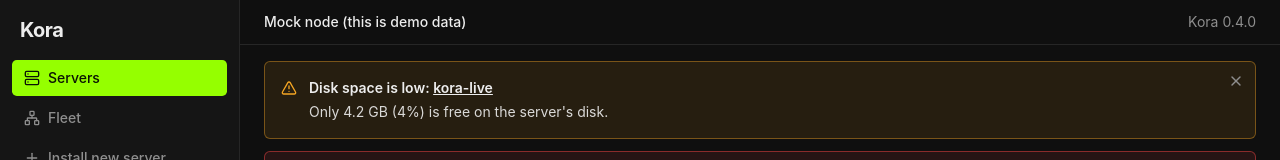
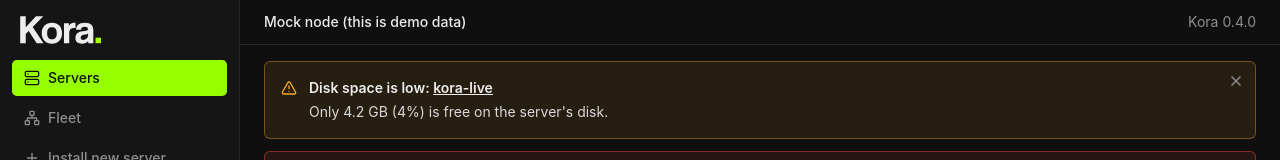
Before and after one commit to KoraFiveM/kora-installer, a React (Vite) app in the folder web/: page / in a window 1280 px wide. Shown: the top 160 px of the page. Built offline with nearby package versions, Linux system fonts and the light colour scheme; a web font is replaced by a local one.

Commit message:
Panel name: use the Kora wordmark from the website instead of Big Shoulders text

```diff
--- a/web/src/components/AppShell.tsx
+++ b/web/src/components/AppShell.tsx
@@ -7,6 +7,7 @@ import { useServerEvents } from '@/hooks/useServerEvents'
 import { Alert } from '@/components/ui/alert'
 import { AlertsBanner } from '@/components/AlertsBanner'
 import { ErrorBoundary } from '@/components/ErrorBoundary'
+import { KoraLogo } from '@/components/KoraLogo'
 import { cn } from '@/lib/utils'
 
 const nav = [
@@ -25,7 +26,7 @@ export function AppShell() {
   return (
     <div className="flex min-h-screen flex-col md:flex-row">
       <aside className="border-b border-border bg-card md:min-h-screen md:w-60 md:shrink-0 md:border-b-0 md:border-r">
-        <div className="px-5 py-4 font-heading text-xl font-bold tracking-tight">Kora</div>
+        <div className="px-5 py-4"><KoraLogo className="h-7 w-auto text-foreground" /></div>
         <nav aria-label="Main" className="flex gap-1 px-3 pb-3 md:flex-col md:pb-0">
           {/* The fleet uses the tokens of other panels stored here, so it is only offered on this computer. */}
           {nav.filter((n) => !(n.to === '/fleet' && meta.data?.remote)).map(({ to, label, icon: Icon, end }) => (
--- /dev/null
+++ b/web/src/components/KoraLogo.tsx
@@ -0,0 +1,16 @@
+/**
+ * The Kora wordmark: "Kora" plus the square period, the same vector paths the website uses
+ * (ki-site2 src/components/site/kora-logo.tsx, from the brand file). Letters follow the text colour;
+ * the period is the brand lime.
+ */
+export function KoraLogo({ className }: { className?: string }) {
+  return (
+    <svg viewBox="70 205 427 147" role="img" aria-label="Kora" fill="currentColor" className={className}>
+      <path transform="matrix(212.2636,0,0,-212.2636,66.1094,347.45735)" d="M.59999087 0 .33198548 .40202333 .59399417 .6640625H.4139862L.1599884 .3940277V.6640625H.022994996V0H.1599884V.22601319L.23399353 .2990265 .43099977 0H.59999087Z" />
+      <path transform="matrix(212.2636,0,0,-212.2636,180.944,347.45735)" d="M.2679901 .09629822C.18899536 .09629822 .14898682 .14622498 .14898682 .24607849 .14898682 .34594728 .18899536 .3948822 .2679901 .3948822 .34700013 .3948822 .3869934 .34594728 .3869934 .24607849 .3869934 .14622498 .34700013 .09629822 .2679901 .09629822M.2679901-.0126953129C.42099-.0126953129 .5179901 .09030151 .5179901 .24607849 .5179901 .4028778 .42199708 .5048828 .2679901 .5048828 .11199951 .5048828 .01499939 .40187074 .01499939 .24607849 .01499939 .09329224 .10899353-.0126953129 .2679901-.0126953129Z" />
+      <path transform="matrix(212.2636,0,0,-212.2636,295.3541,347.45735)" d="M.1559906 0V.2559204C.1559906 .33488465 .19499207 .37487794 .2749939 .37487794 .2869873 .37487794 .29899598 .37387086 .31098939 .37187196V.5048828H.2939911C.24099732 .5048828 .19099427 .49887086 .147995 .4328766V.4921875H.025985718V0H.1559906Z" />
+      <path transform="matrix(212.2636,0,0,-212.2636,358.3964,347.45735)" d="M.32398988 .18695069C.32299806 .12896729 .272995 .07998657 .20599365 .07998657 .16499329 .07998657 .14299011 .097976688 .14299011 .13496399 .14299011 .17694092 .16699219 .19793701 .24099732 .21192932 .2889862 .220932 .31199647 .22792053 .32499696 .24092102L.32398988 .18695069M.45498658 0V.31088258C.45498658 .4348755 .40098573 .5048828 .24499512 .5048828 .08699036 .5048828 .0309906 .4338684 .0289917 .33187867H.1499939C.1559906 .37591554 .17999268 .4048767 .23899842 .4048767 .2899933 .4048767 .32199098 .38589479 .32199098 .35394288 .32199098 .31999208 .3039856 .30700685 .23899842 .2980194 .10798645 .28004457 .0129852299 .26405335 .0129852299 .12223816 .0129852299 .042297365 .06498718-.0126953129 .1769867-.0126953129 .24299622-.0126953129 .29499818 .010299683 .32598878 .044296266 .32699586 .0289917 .32998658 .011993408 .33399964 0H.45498658Z" />
+      <path transform="matrix(212.2636,0,0,-212.2636,461.5565,347.45735)" d="M.1619873 0V.1349945H.022994996V0H.1619873Z" fill="#a8ff00" />
+    </svg>
+  );
+}
--- a/web/src/components/SignedOut.tsx
+++ b/web/src/components/SignedOut.tsx
@@ -5,6 +5,7 @@ import { Card, CardContent, CardHeader, CardTitle } from '@/components/ui/card'
 import { Input } from '@/components/ui/input'
 import { Field } from '@/components/Field'
 import { Alert } from '@/components/ui/alert'
+import { KoraLogo } from '@/components/KoraLogo'
 
 /** Opened from another computer (not 127.0.0.1 / localhost)? Then the `kora panel` link cannot work here. */
 function openedRemotely(): boolean {
@@ -20,7 +21,7 @@ export function SignedOut({ error, onToken, onIdentity }: { error: ApiError | nu
   const remote = openedRemotely()
   return (
     <main className="mx-auto flex min-h-screen max-w-lg flex-col justify-center gap-6 p-6">
-      <div className="font-heading text-2xl font-bold">Kora</div>
+      <KoraLogo className="h-9 w-auto text-foreground" />
       <Card>
         <CardHeader>
           <CardTitle className="text-xl">Session expired, or not signed in</CardTitle>
```
